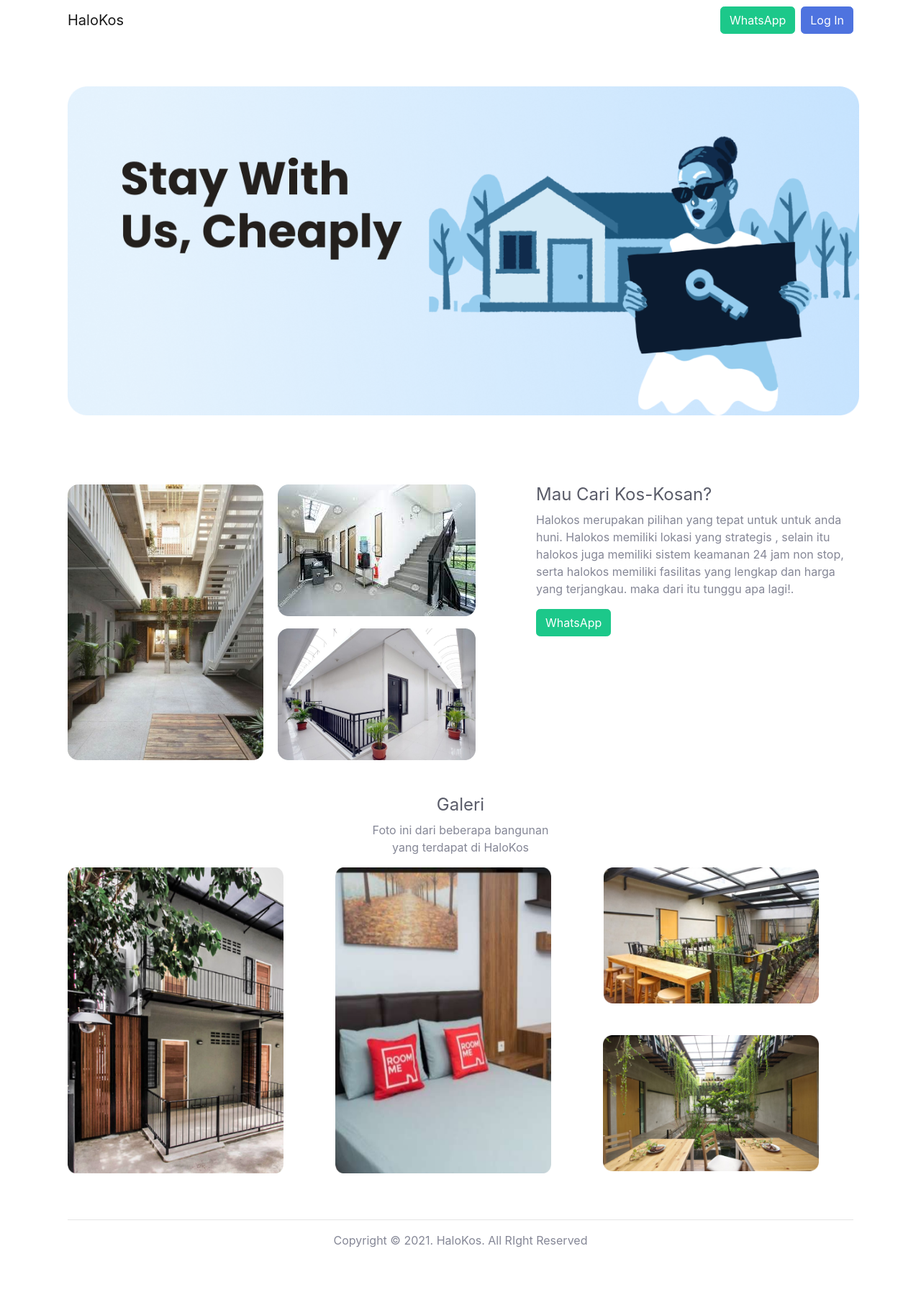
After one commit to fachriansyahmni/Tugas_SO, a CodeIgniter 4 app: the page made by app/Views/lp.php in a window 1280 px wide. The commit adds this page. Shown: the whole page at 72% size. Run offline with PHP 8.4 and a stand-in for CodeIgniter, Linux system fonts and the light colour scheme; the template is opened without the code that fills it, so the values that code supplies are empty; some libraries are stand-ins or nearby versions.

Commit message:
menampilkan data admin dan LandingPage

```diff
--- a/app/Config/Routes.php
+++ b/app/Config/Routes.php
@@ -31,6 +31,7 @@ $routes->setAutoRoute(true);
 
 // We get a performance increase by specifying the default
 // route since we don't have to scan directories.
+$routes->get('/lp', 'lp::index');
 $routes->get('/', 'Home::index');
 $routes->get('/kamar', 'Kamar::index');
 $routes->get('/sewa', 'Sewa::index');
--- a/app/Controllers/AdminController.php
+++ b/app/Controllers/AdminController.php
@@ -5,14 +5,14 @@ namespace App\Controllers;
 use App\Controllers\BaseController;
 use App\Models\UserModel;
 
-class AdminController extends UserController
+class AdminController extends BaseController
 {
 	public function index()
 	{
 		$data = [
 			'title' => 'HaloKos | Admin',
+			'admins' => $this->userModel->fetchadmin()
 		];
-
 		return view('pages\admin', $data);
 	}
 
@@ -55,6 +55,6 @@ class AdminController extends UserController
 			'password' => password_hash($this->request->getVar('password'), PASSWORD_BCRYPT),
 			'nama' => $this->request->getVar('nama'),
 		]);
-		return redirect()->back();
+		return redirect()->to("/admin");
 	}
 }
--- a/app/Database/Migrations/2021-06-24-122503_Users.php
+++ b/app/Database/Migrations/2021-06-24-122503_Users.php
@@ -12,7 +12,8 @@ class Users extends Migration
 			'id'	=> [
 				'type'       	=> 'INT',
 				'constraint' 	=> 10,
-				'null'			=> FALSE
+				'null'			=> FALSE,
+				'auto_increment' => true,
 			],
 			'nama'	=> [
 				'type'			=> 'varchar',
--- /dev/null
+++ b/app/Views/lp.php
@@ -0,0 +1,72 @@
+<!DOCTYPE html>
+<html lang="en">
+<head>
+    <meta charset="UTF-8">
+    <meta http-equiv="X-UA-Compatible" content="IE=edge">
+    <meta name="viewport" content="width=device-width, initial-scale=1.0">
+    <title>HaloKos</title>
+
+    <link href="<?= base_url("assets") ?>/css/sb-admin-2.min.css" rel="stylesheet">
+
+</head>
+  <nav class="navbar navbar-expand-lg navbar-light bg-white">
+    <div class="container">
+      <a class="navbar-brand" href="#">HaloKos</a>
+      <button class="navbar-toggler" type="button" data-toggle="collapse" data-target="#navbarNavAltMarkup" aria-controls="navbarNavAltMarkup" aria-expanded="false" aria-label="Toggle navigation">
+        <span class="navbar-toggler-icon"></span>
+      </button>
+      <div class="collapse navbar-collapse" id="navbarNavAltMarkup">
+        <div class="navbar-nav ml-auto">
+          <a class="btn btn-success mr-2" href="#">WhatsApp</a>
+          <a class="btn btn-primary" href="#">Log In</a>
+        </div>
+      </div>
+    </div>
+  </nav>
+  <div class="container">
+    <div class="jumbotron jumbotron-fluid bg-transparent">
+      <img src="<?= base_url('assets')?>/images/lp.png" width="1100">
+    </div>
+    <div class="row mb-5">
+      <div class="col-md-6">
+        <img src="<?= base_url('assets')?>/images/kos1.png">
+      </div>
+      <div class="col-md-5 offset-md-1">
+        <h4 class="text-dark fw-bolder">Mau Cari Kos-Kosan?</h4>
+        <p>
+        Halokos merupakan pilihan yang tepat untuk  untuk anda huni. Halokos memiliki lokasi yang strategis , selain itu halokos juga memiliki  sistem keamanan 24 jam non stop, serta  halokos memiliki fasilitas yang lengkap dan  harga yang terjangkau. maka dari itu tunggu  apa lagi!.
+        </p>
+        <a href="" class="btn btn-success">WhatsApp</a>
+      </div>
+    </div>
+    <div class="row mt-5 mb-5">
+      <div class="col-12 text-center">
+        <h4 class="text-dark fw-bolder">Galeri</h4>
+        <p>
+          Foto ini dari beberapa bangunan <br> yang terdapat di HaloKos
+        </p>
+      </div>
+      <div class="col-md-4">
+        <img src="<?= base_url('assets')?>/images/kos2.png" width="300" height="425">
+      </div>
+      <div class="col-md-4">
+        <img src="<?= base_url('assets')?>/images/kos3.png" width="300" height="425">
+      </div>
+      <div class="col-md-4">
+        <img src="<?= base_url('assets')?>/images/kos4.png" width="300">
+      </div>
+    </div>
+    <div class="row mb-5 mt-5">
+      <div class="col-12 text-center">
+        <hr class="mb-3">
+        <p>Copyright © 2021. HaloKos. All RIght Reserved</p>
+      </div>
+    </div>
+  </div>
+<body>
+
+    <script src="<?= base_url("vendor") ?>/jquery/jquery.min.js"></script>
+    <script src="<?= base_url("vendor") ?>/bootstrap/js/bootstrap.bundle.min.js"></script>
+
+</body>
+</html>
--- a/system/ThirdParty/Escaper/Exception/ExceptionInterface.php
+++ b/system/ThirdParty/Escaper/Exception/ExceptionInterface.php
@@ -1,10 +1,6 @@
 <?php
 
-/**
- * @see       https://github.com/laminas/laminas-escaper for the canonical source repository
- * @copyright https://github.com/laminas/laminas-escaper/blob/master/COPYRIGHT.md
- * @license   https://github.com/laminas/laminas-escaper/blob/master/LICENSE.md New BSD License
- */
+declare(strict_types=1);
 
 namespace Laminas\Escaper\Exception;
 
--- a/system/ThirdParty/Escaper/Exception/InvalidArgumentException.php
+++ b/system/ThirdParty/Escaper/Exception/InvalidArgumentException.php
@@ -1,10 +1,6 @@
 <?php
 
-/**
- * @see       https://github.com/laminas/laminas-escaper for the canonical source repository
- * @copyright https://github.com/laminas/laminas-escaper/blob/master/COPYRIGHT.md
- * @license   https://github.com/laminas/laminas-escaper/blob/master/LICENSE.md New BSD License
- */
+declare(strict_types=1);
 
 namespace Laminas\Escaper\Exception;
 
--- a/system/ThirdParty/Escaper/Exception/RuntimeException.php
+++ b/system/ThirdParty/Escaper/Exception/RuntimeException.php
@@ -1,10 +1,6 @@
 <?php
 
-/**
- * @see       https://github.com/laminas/laminas-escaper for the canonical source repository
- * @copyright https://github.com/laminas/laminas-escaper/blob/master/COPYRIGHT.md
- * @license   https://github.com/laminas/laminas-escaper/blob/master/LICENSE.md New BSD License
- */
+declare(strict_types=1);
 
 namespace Laminas\Escaper\Exception;
 
```
Also changed, not shown: app/Controllers/lp.php (added, +11 -0 lines), app/Models/UserModel.php (+8 -0 lines), app/Views/pages/admin.php (+12 -18 lines), system/ThirdParty/Escaper/Escaper.php (+76 -45 lines), public/assets/images/kos1.png (added), public/assets/images/kos2.png (added), public/assets/images/kos3.png (added), public/assets/images/kos4.png (added), public/assets/images/lp.jpg (added), public/assets/images/lp.png (added), 1 other file.
